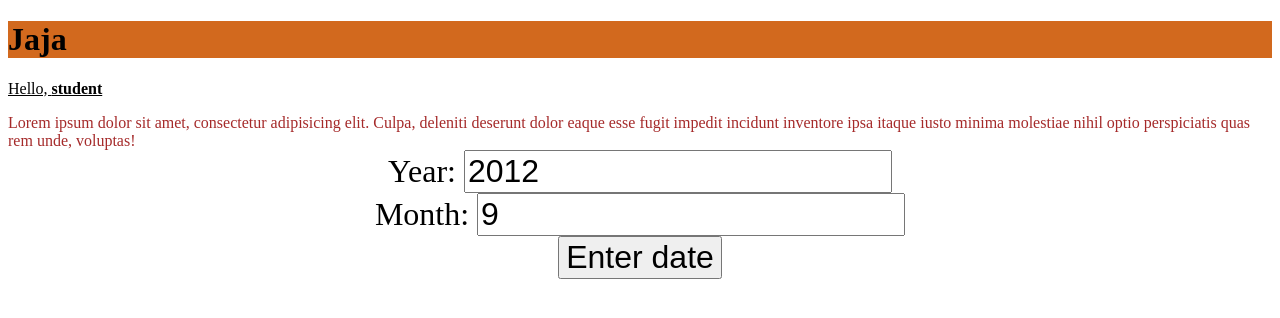
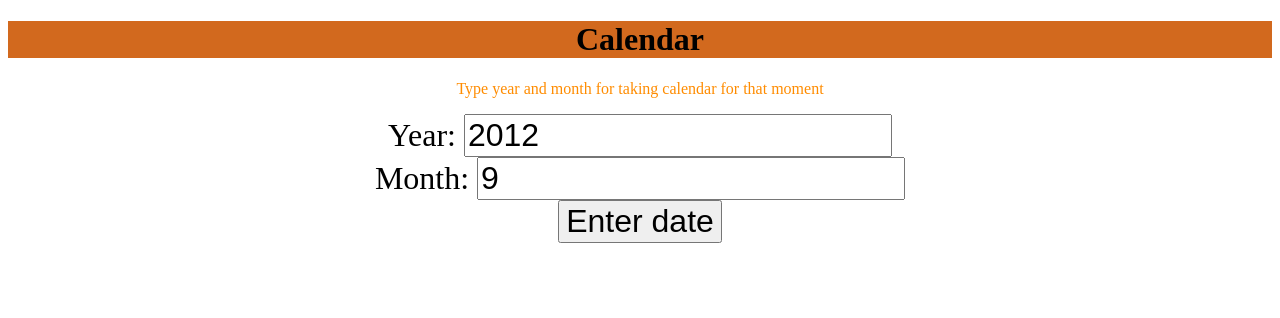
Before and after one commit to tihonovcore/js_experiments, a plain HTML site: page calendar/index.html in a window 1280 px wide. Drawn offline with Linux system fonts and the light colour scheme.

Commit message:
[calendar] update header

```diff
--- a/calendar/index.html
+++ b/calendar/index.html
@@ -2,18 +2,15 @@
 <html lang="en">
 <head>
     <meta charset="UTF-8">
-    <title>Web Course</title>
+    <title>Calendar</title>
     <link rel="stylesheet" href="style.css">
 </head>
 <body>
-<!--    <script src="script.js"></script>-->
-    <h1>Jaja</h1>
-    <p>
-        Hello, <span class="s">student</span>
-    </p>
-
-    <div id='lorem_text' class="asdf">
-        Lorem ipsum dolor sit amet, consectetur adipisicing elit. Culpa, deleniti deserunt dolor eaque esse fugit impedit incidunt inventore ipsa itaque iusto minima molestiae nihil optio perspiciatis quas rem unde, voluptas!
+    <div id="header">
+        <h1>Calendar</h1>
+        <p>
+            Type year and month for taking calendar for that moment
+        </p>
     </div>
 
     <div id="main">
--- a/calendar/style.css
+++ b/calendar/style.css
@@ -1,22 +1,14 @@
-h1 {
+#header {
+    text-align: center;
+}
+
+#header h1 {
     background-color: chocolate;
 }
 
-p {
-    text-decoration: underline;
+#header p {
+    color: darkorange;
 }
-
-.asdf {
-    color: brown;
-}
-
-.s {
-    font-weight: bold;
-}
-
-/*table, td {*/
-/*    text-align: center;*/
-/*}*/
 
 table th {
     background-color: chocolate;
```
